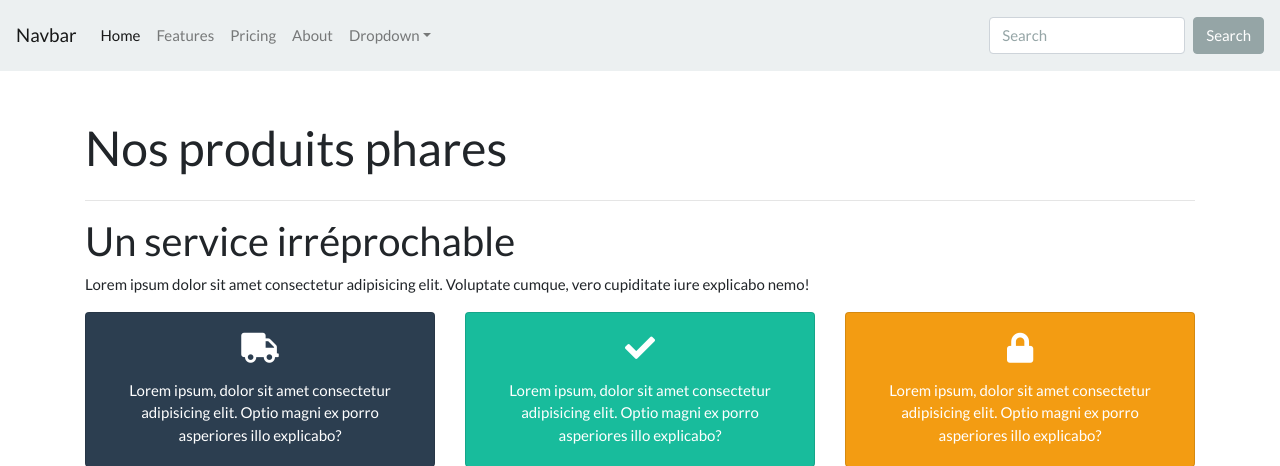
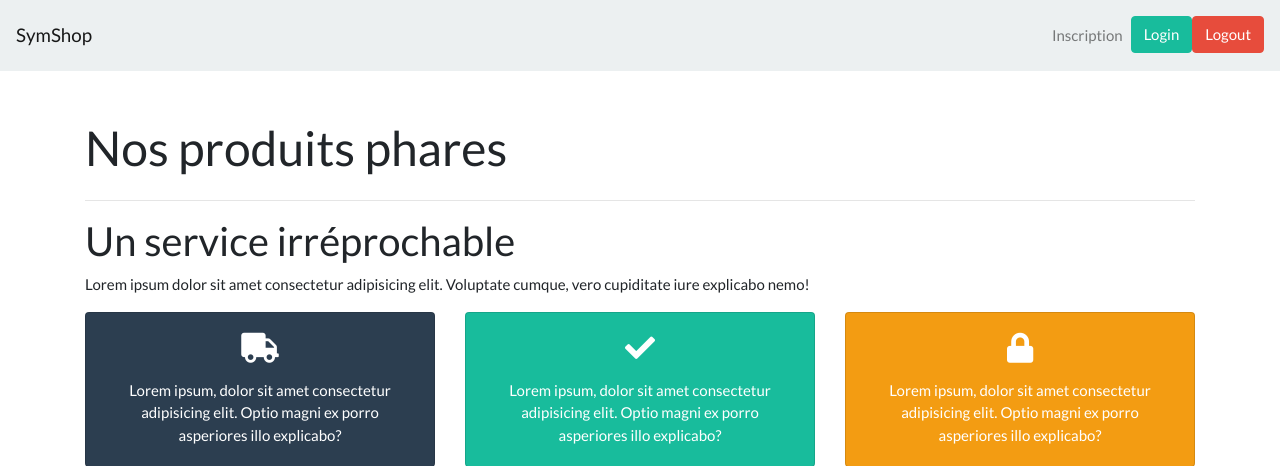
Before and after one commit to stphm/Symshop, a Symfony app: template templates/home.html.twig in a window 1280 px wide. Shown: the top 466 px of the page. Run offline with Twig, Linux system fonts and the light colour scheme; the template is opened without the code that fills it, so the values that code supplies are empty; some libraries are stand-ins or nearby versions.

Commit message:
Travail sur la barre de navigation

```diff
--- a/src/Controller/ProductController.php
+++ b/src/Controller/ProductController.php
@@ -65,6 +65,7 @@ class ProductController extends AbstractController
         $form->handleRequest($request);
 
         if ($form->isSubmitted() && $form->isValid()) {
+            dd($form->getData());
             $em->flush();
 
             return $this->redirectToRoute('product_show', [
--- a/src/Form/CategoryType.php
+++ b/src/Form/CategoryType.php
@@ -15,9 +15,9 @@ class CategoryType extends AbstractType
         $builder
             ->add('name', TextType::class, [
                 'label' => 'Nom du catégorie',
-                'attr' => ['placeholder' => 'Tapez le nom du catégorie']
+                'attr' => ['placeholder' => 'Tapez le nom du catégorie'],
+                'required' => false
             ])
-
         ;
     }
 
--- a/src/Form/ProductType.php
+++ b/src/Form/ProductType.php
@@ -50,6 +50,7 @@ class ProductType extends AbstractType
                 'label' => 'Image du produit',
                 'attr' => ['placeholder' => 'Tapez une URL d\'image']
             ])
+
          ->add('category', EntityType::class, [
              'label' => 'catégorie',
              'placeholder' => '-- Choisir une catégorie',
@@ -58,8 +59,6 @@ class ProductType extends AbstractType
                  return strtoupper($category->getName());
              }
             ]);
-
-
     }
 
     public function configureOptions(OptionsResolver $resolver)
--- a/src/Form/Type/ProceType.php
+++ b/src/Form/Type/PriceType.php
@@ -12,6 +12,7 @@ class PriceType extends AbstractType
 {
     public function buildForm(FormBuilderInterface $builder, array $options)
     {
+
         if ($options['devide'] === false) {
             return;
         }
--- /dev/null
+++ b/templates/category/_menu.html.twig
@@ -0,0 +1,5 @@
+{% for c in categories %}
+    <li class="nav-item">
+        <a class="nav-link" href="#">{{ c.name }}</a>
+    </li>
+{% endfor %}
--- a/templates/shared/_navbar.html.twig
+++ b/templates/shared/_navbar.html.twig
@@ -1,5 +1,5 @@
 <nav class="navbar navbar-expand-lg navbar-light bg-light">
-    <a class="navbar-brand" href="#">Navbar</a>
+    <a class="navbar-brand" href="/">SymShop</a>
     <button class="navbar-toggler" type="button" data-toggle="collapse" data-target="#navbarColor03"
         aria-controls="navbarColor03" aria-expanded="false" aria-label="Toggle navigation">
         <span class="navbar-toggler-icon"></span>
@@ -7,35 +7,16 @@
 
     <div class="collapse navbar-collapse" id="navbarColor03">
         <ul class="navbar-nav mr-auto">
-            <li class="nav-item active">
-                <a class="nav-link" href="#">Home
-                    <span class="sr-only">(current)</span>
-                </a>
+            {% for c in categoryRepository.findAll() %}
+            <li class="nav-item">
+                <a class="nav-link" href="#">{{ c.name }}</a>
             </li>
-            <li class="nav-item">
-                <a class="nav-link" href="#">Features</a>
-            </li>
-            <li class="nav-item">
-                <a class="nav-link" href="#">Pricing</a>
-            </li>
-            <li class="nav-item">
-                <a class="nav-link" href="#">About</a>
-            </li>
-            <li class="nav-item dropdown">
-                <a class="nav-link dropdown-toggle" data-toggle="dropdown" href="#" role="button" aria-haspopup="true"
-                    aria-expanded="false">Dropdown</a>
-                <div class="dropdown-menu">
-                    <a class="dropdown-item" href="#">Action</a>
-                    <a class="dropdown-item" href="#">Another action</a>
-                    <a class="dropdown-item" href="#">Something else here</a>
-                    <div class="dropdown-divider"></div>
-                    <a class="dropdown-item" href="#">Separated link</a>
-                </div>
-            </li>
+            {% endfor %}
         </ul>
-        <form class="form-inline my-2 my-lg-0">
-            <input class="form-control mr-sm-2" type="text" placeholder="Search">
-            <button class="btn btn-secondary my-2 my-sm-0" type="submit">Search</button>
-        </form>
+        <ul class="navbar-nav">
+            <li class="nav-item"><a href="#" class="nav-link">Inscription</a></li>
+            <li class="nav-item"><a href="#" class="btn btn-success">Login</a></li>
+            <li class="nav-item"><a href="#" class="btn btn-danger">Logout</a></li>
+        </ul>
     </div>
 </nav>
```
Also changed, not shown: src/Controller/CategoryController.php (+25 -2 lines), src/Entity/Category.php (+6 -2 lines), README.md, 1 other file. Lines whose indentation alone changed are shown as unchanged.
